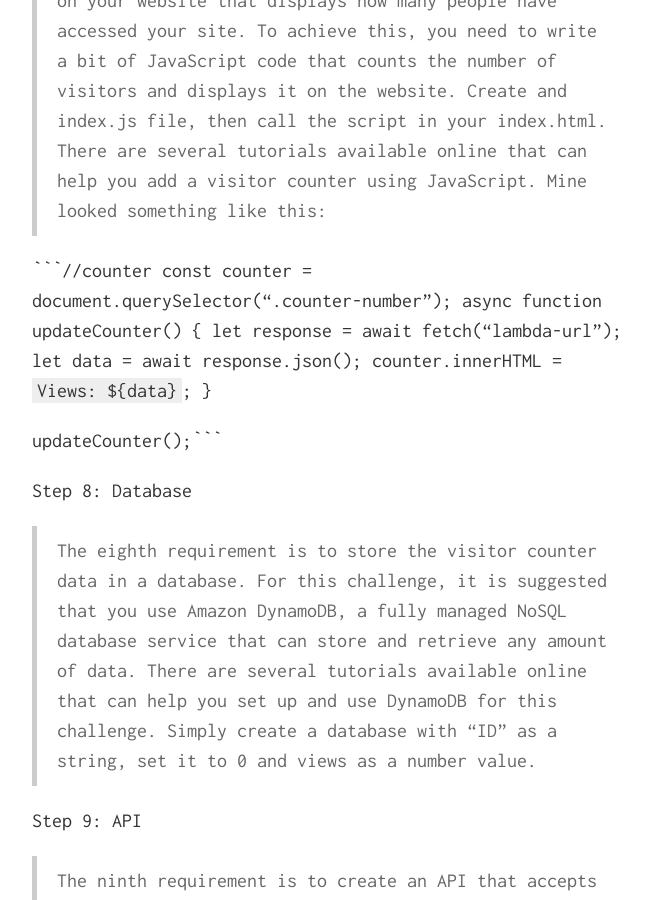
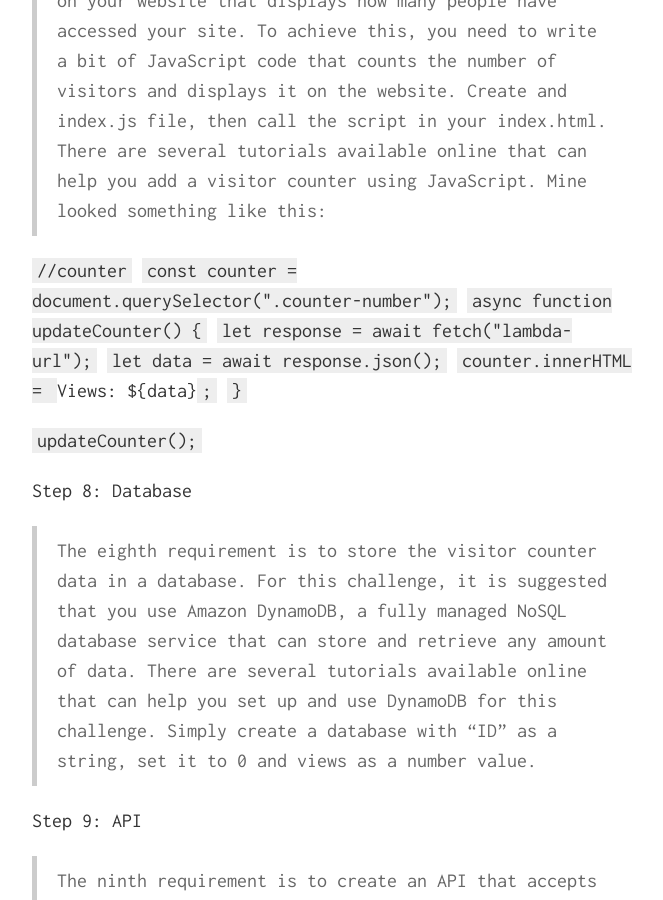
Before and after one commit to PendingUsername/PendingUsername.github.io, a Jekyll site: the page built from index.md, in a window 1280 px wide and 900 px high, scrolled down 4956 px. Shown: the whole window, without its empty margins (308-971 px from the left). Built offline with Jekyll 4.4.1, drawn with Linux system fonts in a browser that asks for light colours; our own code applies the rules of GitHub Pages for plain Markdown files; part of the change alters nothing that is shown.

Commit message:
Update index.md

````diff
--- a/index.md
+++ b/index.md
@@ -66,15 +66,15 @@ Step 6: DNS
 Step 7: Javascript
 > The seventh requirement is to include a visitor counter on your website that displays how many people have accessed your site. To achieve this, you need to write a bit of JavaScript code that counts the number of visitors and displays it on the website. Create and index.js file, then call the script in your index.html. There are several tutorials available online that can help you add a visitor counter using JavaScript. Mine looked something like this:
 
-```//counter
-const counter = document.querySelector(".counter-number");
-async function updateCounter() {
-    let response = await fetch("lambda-url");
-    let data = await response.json();
-    counter.innerHTML = `Views: ${data}`;
-}
+`//counter`
+`const counter = document.querySelector(".counter-number");`
+`async function updateCounter() {`
+    `let response = await fetch("lambda-url");`
+    `let data = await response.json();`
+    `counter.innerHTML = `Views: ${data}`;`
+`}`
 
-updateCounter();```
+`updateCounter();`
 
 Step 8: Database
 > The eighth requirement is to store the visitor counter data in a database. For this challenge, it is suggested that you use Amazon DynamoDB, a fully managed NoSQL database service that can store and retrieve any amount of data. There are several tutorials available online that can help you set up and use DynamoDB for this challenge. Simply create a database with "ID" as a string, set it to 0 and views as a number value.
````
